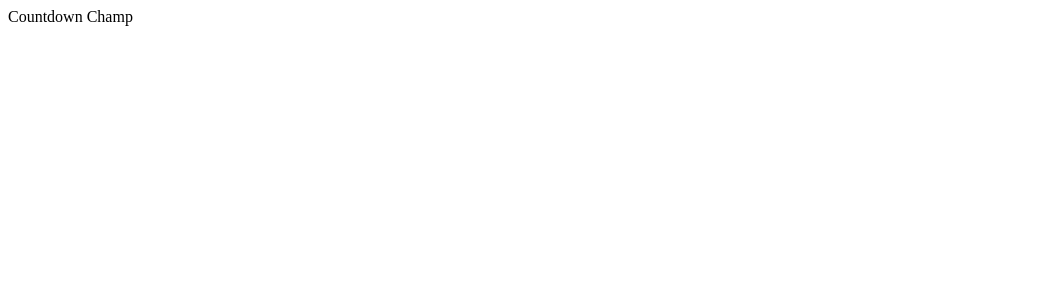
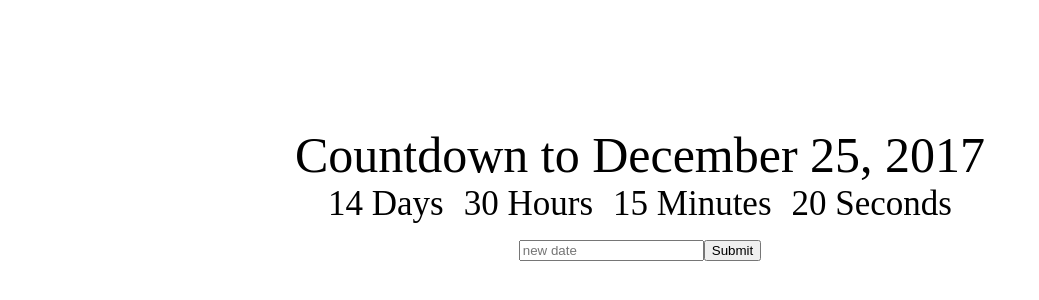
Before and after one commit to s-kiips/countdowntimer, a React (Create React App) app: page / in a window 1280 px wide. Shown: the top 300 px of the page, without its empty margins (0-1039 px from the left). Built offline with nearby package versions, Linux system fonts and the light colour scheme.

Commit message:
code updated

```diff
--- /dev/null
+++ b/src/App.css
@@ -0,0 +1,14 @@
+.App{
+    text-align: center;
+    font-size: 35px;
+    margin-top: 10%;
+}
+
+.App-title{
+    font-size: 50px;
+}
+
+.Clock-days, .Clock-hours, .Clock-minutes, .Clock-seconds{
+    display: inline;
+    margin: 10px;
+}
--- /dev/null
+++ b/src/App.jsx
@@ -0,0 +1,41 @@
+import React, {Component} from 'react';
+import './App.css';
+
+class App extends Component {
+    constructor(props){
+        super(props);
+        this.state={
+            deadline:'December 25, 2017',
+            newDeadline: ''
+        }
+    }
+
+    changeDeadline(){
+      console.log('state', this.state);
+    }
+
+    render() {
+        return (
+            <div className="App">
+                <div className="App-title">Countdown to {this.state.deadline}</div>
+                <div>
+                    <div className="Clock-days">14 Days</div>
+                    <div className="Clock-hours">30 Hours</div>
+                    <div className="Clock-minutes">15 Minutes</div>
+                    <div className="Clock-seconds">20 Seconds</div>
+                </div>
+                <div>
+                    <input
+                        placeholder="new date"
+                        // onChange={event=>console.log('event',event.target.value)}
+                        onChange={event=>this.setState({newDeadline:event.target.value})}
+                    />
+                    <button onClick={()=>this.changeDeadline()}>
+                            Submit</button>
+                </div>
+            </div>
+        )
+    }
+}
+
+export default App;
--- a/src/index.js
+++ b/src/index.js
@@ -3,7 +3,8 @@
  */
 import React from 'react';
 import ReactDOM from 'react-dom';
+import App from './App';
 
 ReactDOM.render(
-    <div>Countdown Champ</div>,document.getElementById('root')
+    <App/>,document.getElementById('root')
 );
```
Also changed, not shown: 1 other file (tests, documents, lock files or other folders).
